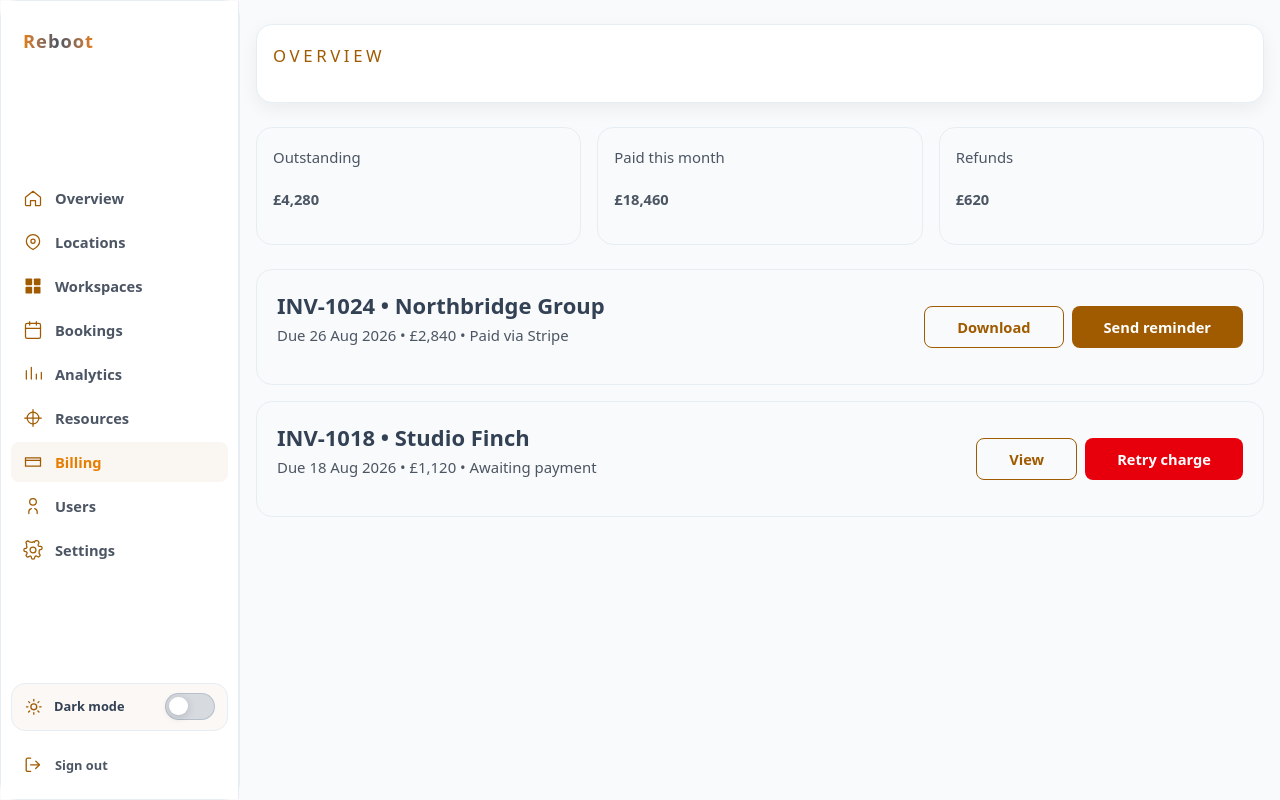
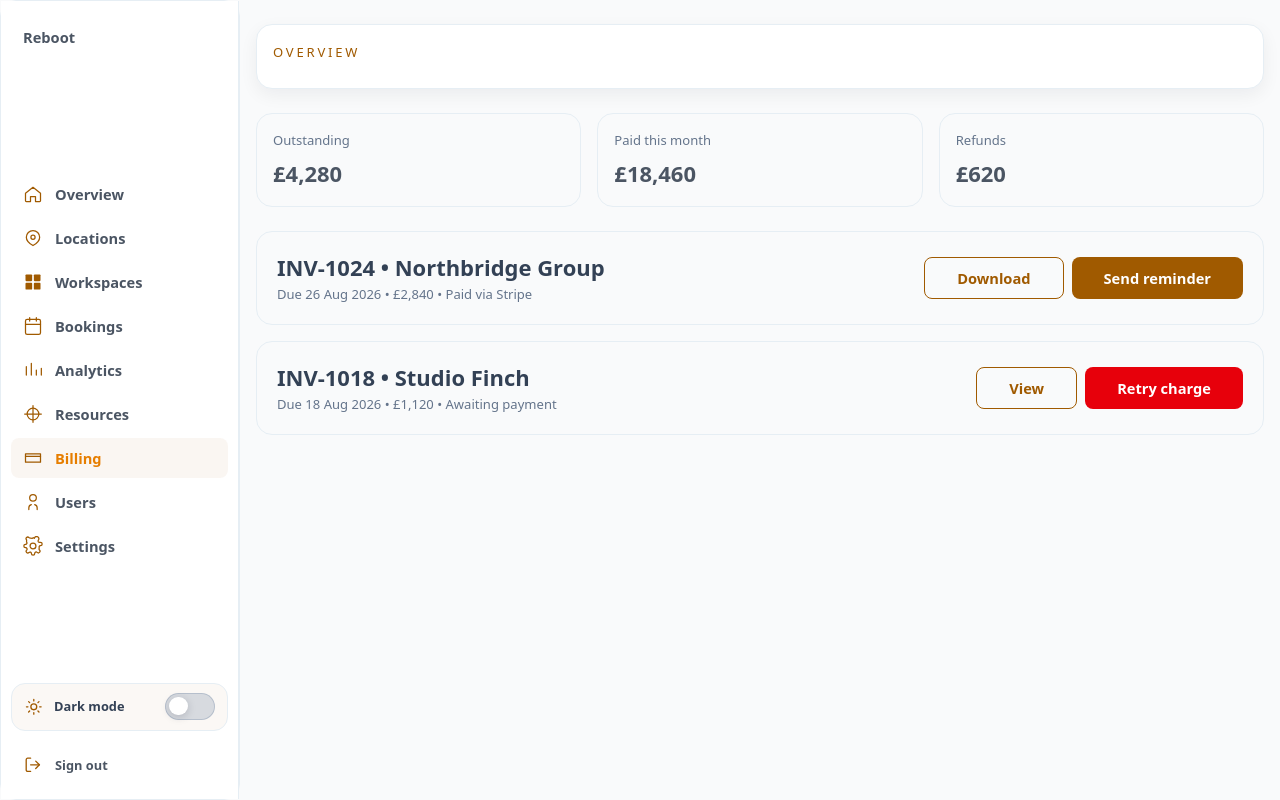
Before and after one commit to elvis-ci/Resonate-Admin, a Nuxt app: page /billing in a window 1280 px wide. Built offline with nearby package versions, Linux system fonts and the light colour scheme; no server answers; a web font is replaced by a local one; what vue3-apexcharts would draw is missing.

Commit message:
removed paragragh tag styles to allow more flexibility

```diff
--- a/app/assets/css/base.css
+++ b/app/assets/css/base.css
@@ -260,14 +260,11 @@ h3.white {
 /* headings end */
 
 /* paragraphs */
-p:not(.error):not(.white):not(.tight):not(.primary) {
+/* p:not(.error):not(.white):not(.tight):not(.primary) {
   @apply text-sm md:text-base lg:text-base leading-relaxed text-body mb-4;
 }
 p.tight {
   @apply text-sm md:text-base lg:text-lg leading-relaxed text-body mb-0;
-}
-p.primary {
-  @apply text-sm md:text-base lg:text-lg leading-relaxed text-primary mb-2;
 }
 p.error {
   @apply text-xs sm:text-sm md:text-sm lg:text-base leading-relaxed mb-4;
@@ -280,6 +277,9 @@ a.white {
 
          bg-clip-text text-transparent
          text-xl leading-relaxed tracking-wider;
+} */
+p.primary {
+  @apply leading-relaxed text-primary mb-2;
 }
 
 /* paragraphs end */
```
